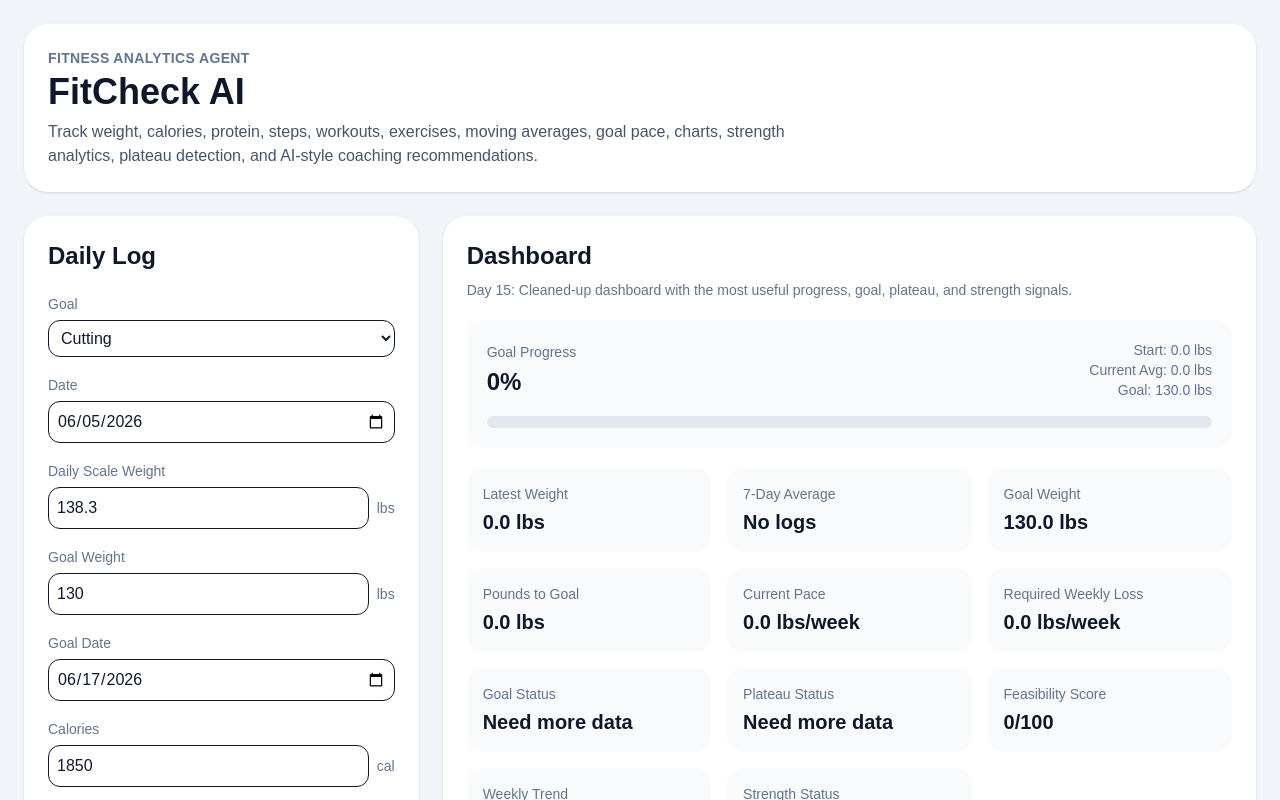
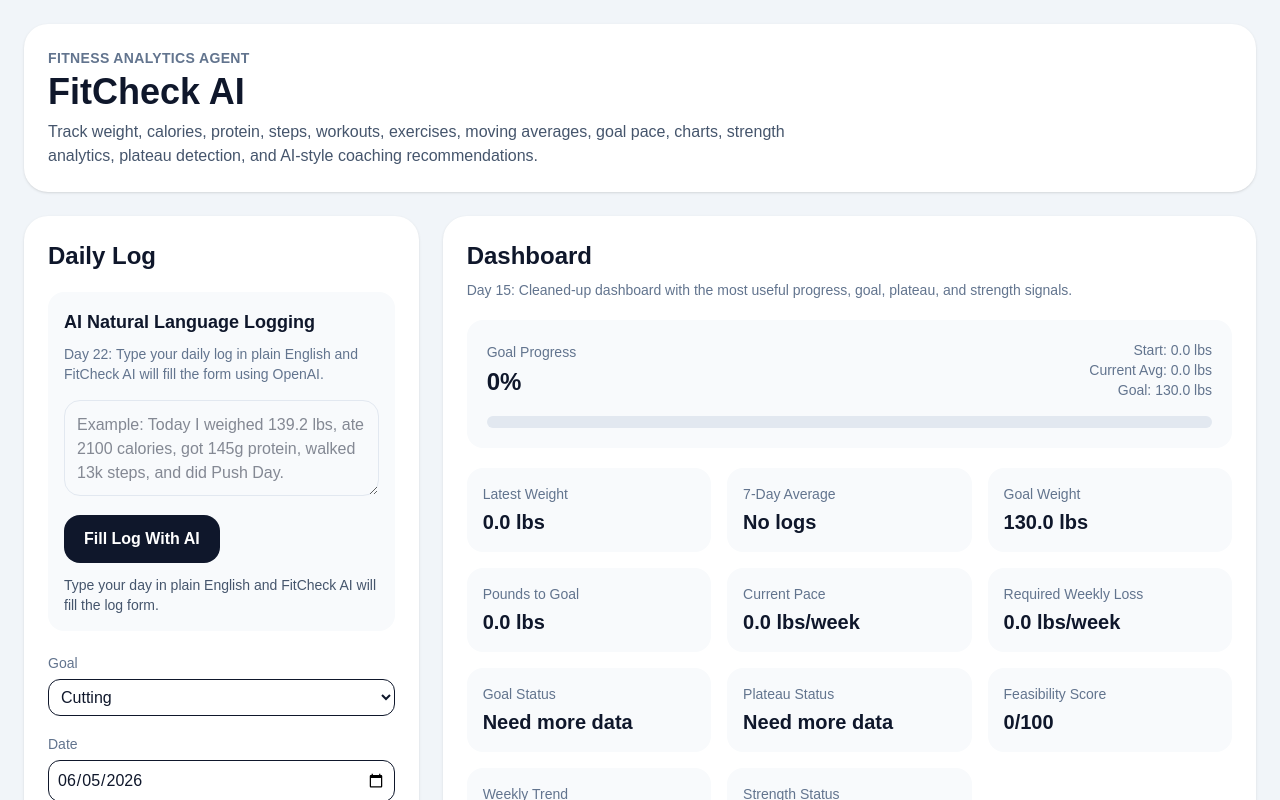
Before and after one commit to ayushs36/fitcheck-ai, a Next.js app: page / in a window 1280 px wide. Shown: the top 800 px of the page. Built offline with nearby package versions, Linux system fonts and the light colour scheme.

Commit message:
Add Day 22 AI natural language logging

```diff
--- /dev/null
+++ b/app/api/parse-log/route.ts
@@ -0,0 +1,83 @@
+import OpenAI from "openai";
+import { NextResponse } from "next/server";
+
+const client = new OpenAI({
+  apiKey: process.env.OPENAI_API_KEY,
+});
+
+export async function POST(request: Request) {
+  try {
+    const body = await request.json();
+    const text = String(body.text ?? "");
+
+    if (!text.trim()) {
+      return NextResponse.json(
+        { error: "Log text is required." },
+        { status: 400 }
+      );
+    }
+
+    if (!process.env.OPENAI_API_KEY) {
+      return NextResponse.json(
+        { error: "Missing OPENAI_API_KEY environment variable." },
+        { status: 500 }
+      );
+    }
+
+    const response = await client.responses.create({
+      model: "gpt-4o-mini",
+      input: `
+Extract fitness log data from the user's sentence.
+
+Return ONLY valid JSON.
+Do not include markdown.
+Do not include explanations.
+
+JSON shape:
+{
+  "weight": number | null,
+  "calories": number | null,
+  "protein": number | null,
+  "steps": number | null,
+  "workout": string | null
+}
+
+Rules:
+- Weight should be in pounds.
+- Calories should be a number.
+- Protein should be grams.
+- Steps should be a full number. Example: "13k steps" = 13000.
+- Workout should be a short label like "Push Day", "Pull Day", "Legs", "Rest", or null.
+- If a value is missing, use null.
+
+User text:
+${text}
+      `,
+    });
+
+    const rawOutput = response.output_text.trim();
+
+    let parsed;
+
+    try {
+      parsed = JSON.parse(rawOutput);
+    } catch {
+      return NextResponse.json(
+        {
+          error: "AI did not return valid JSON.",
+          rawOutput,
+        },
+        { status: 500 }
+      );
+    }
+
+    return NextResponse.json(parsed);
+  } catch (error) {
+    console.error("Parse log API error:", error);
+
+    const message =
+      error instanceof Error ? error.message : "Unknown parse log error.";
+
+    return NextResponse.json({ error: message }, { status: 500 });
+  }
+}
--- a/app/page.tsx
+++ b/app/page.tsx
@@ -107,6 +107,13 @@ const [isWeeklyReportLoading, setIsWeeklyReportLoading] =
   "Generate an AI goal strategy to get a personalized plan for reaching your target."
 );
 const [isGoalStrategyLoading, setIsGoalStrategyLoading] = useState(false);
+const [naturalLogText, setNaturalLogText] = useState("");
+
+const [naturalLogFeedback, setNaturalLogFeedback] = useState(
+  "Type your day in plain English and FitCheck AI will fill the log form."
+);
+
+const [isNaturalLogLoading, setIsNaturalLogLoading] = useState(false);
   useEffect(() => {
     const savedAiHistory = localStorage.getItem(AI_HISTORY_KEY);
     if (savedAiHistory) setAiHistory(JSON.parse(savedAiHistory));
@@ -1037,6 +1044,70 @@ async function generateGoalStrategy() {
     setIsGoalStrategyLoading(false);
   }
 }
+async function parseNaturalLogWithAI() {
+  if (!naturalLogText.trim()) {
+    setNaturalLogFeedback("Type a log first.");
+    return;
+  }
+
+  setIsNaturalLogLoading(true);
+  setNaturalLogFeedback("FitCheck AI is reading your log...");
+
+  try {
+    const response = await fetch("/api/parse-log", {
+      method: "POST",
+      headers: {
+        "Content-Type": "application/json",
+      },
+      body: JSON.stringify({
+        text: naturalLogText,
+      }),
+    });
+
+    const data = await response.json();
+
+    if (!response.ok) {
+      throw new Error(data.error || "Failed to parse natural language log.");
+    }
+
+    setEntry((current) => ({
+      ...current,
+      weight:
+        typeof data.weight === "number" && Number.isFinite(data.weight)
+          ? data.weight
+          : current.weight,
+      calories:
+        typeof data.calories === "number" && Number.isFinite(data.calories)
+          ? data.calories
+          : current.calories,
+      protein:
+        typeof data.protein === "number" && Number.isFinite(data.protein)
+          ? data.protein
+          : current.protein,
+      steps:
+        typeof data.steps === "number" && Number.isFinite(data.steps)
+          ? data.steps
+          : current.steps,
+      workout:
+        typeof data.workout === "string" && data.workout.trim()
+          ? data.workout
+          : current.workout,
+    }));
+
+    setNaturalLogFeedback(
+      "Log form updated. Review the fields, then click Save Log."
+    );
+  } catch (error) {
+    console.error(error);
+
+    const message =
+      error instanceof Error ? error.message : "Unknown natural log error.";
+
+    setNaturalLogFeedback(`AI log parsing failed: ${message}`);
+  } finally {
+    setIsNaturalLogLoading(false);
+  }
+}
   return (
     <main className="min-h-screen bg-slate-100 p-6 text-slate-900">
       <div className="mx-auto max-w-7xl">
@@ -1057,6 +1128,31 @@ async function generateGoalStrategy() {
         <section className="grid gap-6 lg:grid-cols-3">
           <section className="rounded-3xl bg-white p-6 shadow-sm">
             <h2 className="text-2xl font-semibold">Daily Log</h2>
+            <div className="mt-5 rounded-2xl bg-slate-50 p-4">
+  <h3 className="text-lg font-semibold">AI Natural Language Logging</h3>
+
+  <p className="mt-2 text-sm text-slate-500">
+    Day 22: Type your daily log in plain English and FitCheck AI will fill the
+    form using OpenAI.
+  </p>
+
+  <textarea
+    className="mt-4 min-h-24 w-full rounded-2xl border border-slate-200 p-3"
+    value={naturalLogText}
+    onChange={(event) => setNaturalLogText(event.target.value)}
+    placeholder="Example: Today I weighed 139.2 lbs, ate 2100 calories, got 145g protein, walked 13k steps, and did Push Day."
+  />
+
+  <button
+    onClick={parseNaturalLogWithAI}
+    disabled={isNaturalLogLoading}
+    className="mt-3 rounded-2xl bg-slate-900 px-5 py-3 font-semibold text-white disabled:opacity-50"
+  >
+    {isNaturalLogLoading ? "Reading..." : "Fill Log With AI"}
+  </button>
+
+  <p className="mt-3 text-sm text-slate-600">{naturalLogFeedback}</p>
+</div>
 
             <div className="mt-5 space-y-4">
               <Select
```
